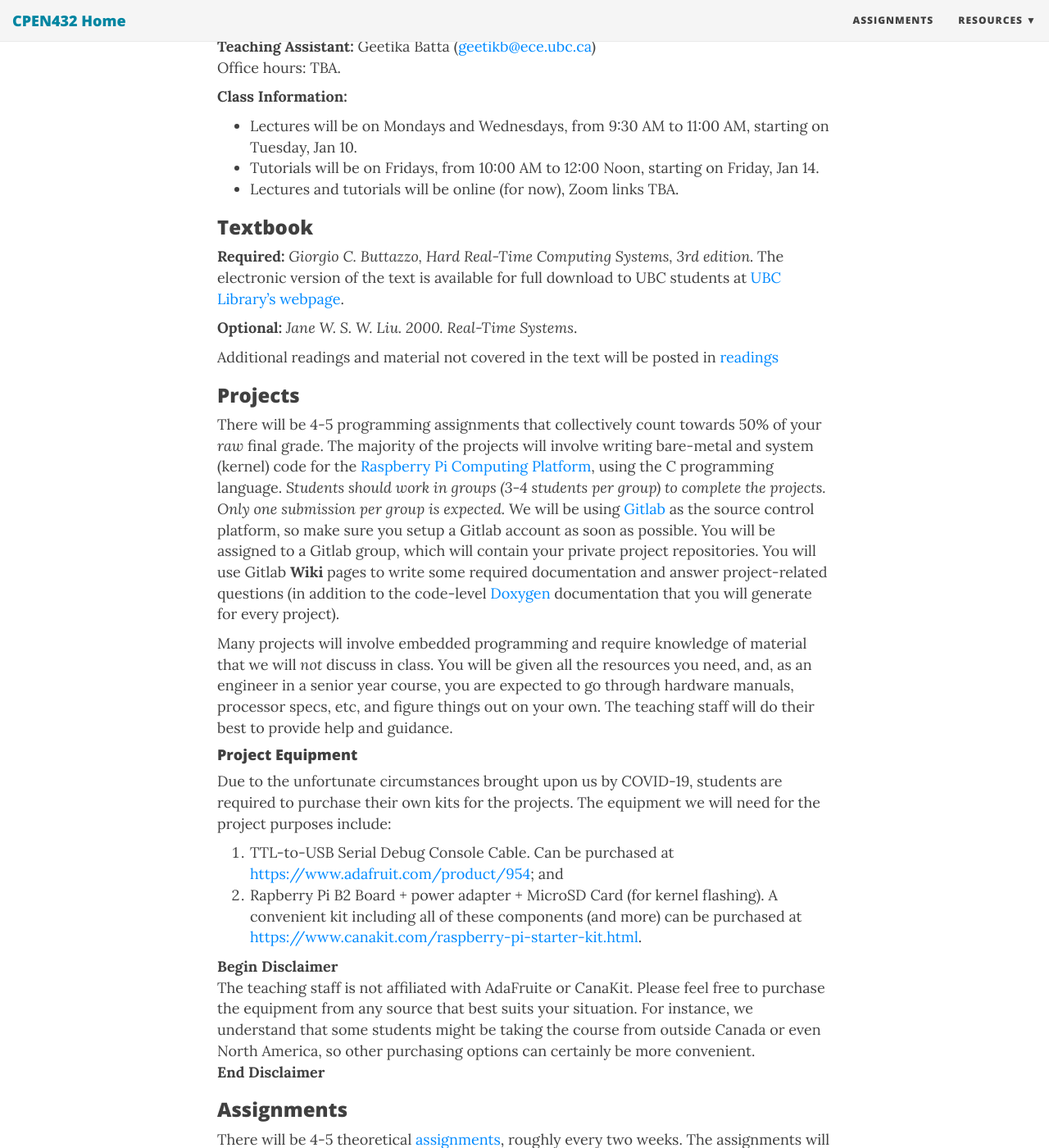
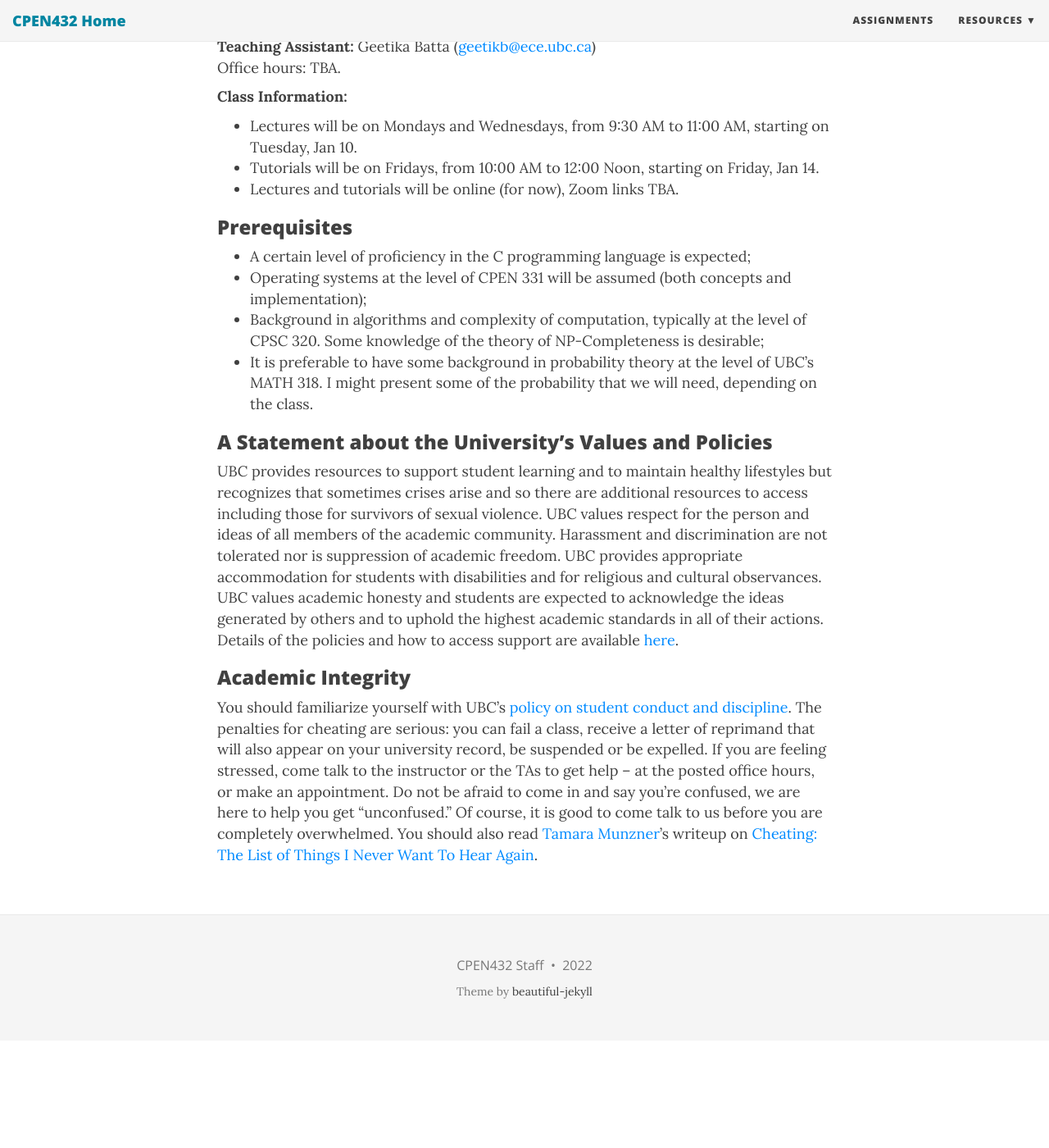
Before and after one commit to CPEN432/cpen432.github.io, a Jekyll site: the page built from index.md, in a window 1280 px wide and 1400 px high, scrolled down 586 px. Shown: the whole window at 82% size. Built offline with Jekyll 4.4.1, drawn with Linux system fonts in a browser that asks for light colours; nearby versions of some CDN libraries; after the commit the page ends 1855 px from its top, so only the background shows below that; some of the changed text lies outside the part shown.

Commit message:
Update index.md

```diff
--- a/index.md
+++ b/index.md
@@ -25,49 +25,49 @@ In this course we will be studying the theoretical underpinnings of real-time co
 <!-- on course Canvas page: <https://canvas.ubc.ca/courses/63247> -->
 
 
-### Textbook
-**Required:** *Giorgio C. Buttazzo, Hard Real-Time Computing Systems, 3rd edition.* The electronic version of the text is available for full download to UBC students at [UBC Library's webpage](http://www.library.ubc.ca).
+<!-- ### Textbook -->
+<!-- **Required:** *Giorgio C. Buttazzo, Hard Real-Time Computing Systems, 3rd edition.* The electronic version of the text is available for full download to UBC students at [UBC Library's webpage](http://www.library.ubc.ca).   -->
 
-**Optional:** _Jane W. S. W. Liu. 2000. Real-Time Systems_.
+<!-- **Optional:** _Jane W. S. W. Liu. 2000. Real-Time Systems_.   -->
 
-Additional readings and material not covered in the text will be posted in [readings](https://cpen432.github.io/readings)
+<!-- Additional readings and material not covered in the text will be posted in [readings](https://cpen432.github.io/readings) -->
 
 
-### Projects
-There will be 4-5 programming assignments that collectively count towards 50% of your _raw_ final grade. The majority of the projects will involve writing bare-metal and system (kernel) code for the [Raspberry Pi Computing Platform](https://www.raspberrypi.org/products/raspberry-pi-2-model-b/), using the C programming language. _Students should work in groups (3-4 students per group) to complete the projects. Only one submission per group is expected._ We will be using [Gitlab](https://www.gitlab.com "Gitlab") as the source control platform, so make sure you setup a Gitlab account as soon as possible. You will be assigned to a Gitlab group, which will contain your private project repositories. You will use Gitlab **Wiki** pages to write some required documentation and answer project-related questions (in addition to the code-level [Doxygen](http://www.stack.nl/~dimitri/doxygen/ "Doxygen") documentation that you will generate for every project).
+<!-- ### Projects -->
+<!-- There will be 4-5 programming assignments that collectively count towards 50% of your _raw_ final grade. The majority of the projects will involve writing bare-metal and system (kernel) code for the [Raspberry Pi Computing Platform](https://www.raspberrypi.org/products/raspberry-pi-2-model-b/), using the C programming language. _Students should work in groups (3-4 students per group) to complete the projects. Only one submission per group is expected._ We will be using [Gitlab](https://www.gitlab.com "Gitlab") as the source control platform, so make sure you setup a Gitlab account as soon as possible. You will be assigned to a Gitlab group, which will contain your private project repositories. You will use Gitlab **Wiki** pages to write some required documentation and answer project-related questions (in addition to the code-level [Doxygen](http://www.stack.nl/~dimitri/doxygen/ "Doxygen") documentation that you will generate for every project).  -->
 
-Many projects will involve embedded programming and require knowledge of material that we will *not* discuss in class. You will be given all the resources you need, and, as an engineer in a senior year course, you are expected to go through hardware manuals, processor specs, etc, and figure things out on your own. The teaching staff will do their best to provide help and guidance.
+<!-- Many projects will involve embedded programming and require knowledge of material that we will *not* discuss in class. You will be given all the resources you need, and, as an engineer in a senior year course, you are expected to go through hardware manuals, processor specs, etc, and figure things out on your own. The teaching staff will do their best to provide help and guidance.  -->
 
-#### Project Equipment
-Due to the unfortunate circumstances brought upon us by COVID-19, students are required to purchase their own kits for the projects. The equipment we will need for the project purposes include:
+<!-- #### Project Equipment -->
+<!-- Due to the unfortunate circumstances brought upon us by COVID-19, students are required to purchase their own kits for the projects. The equipment we will need for the project purposes include: -->
 
-1. TTL-to-USB Serial Debug Console Cable. Can be purchased at <https://www.adafruit.com/product/954>; and
-2. Rapberry Pi B2 Board + power adapter + MicroSD Card (for kernel flashing). A convenient kit including all of these components (and more) can be purchased at <https://www.canakit.com/raspberry-pi-starter-kit.html>.
+<!-- 1. TTL-to-USB Serial Debug Console Cable. Can be purchased at <https://www.adafruit.com/product/954>; and -->
+<!-- 2. Rapberry Pi B2 Board + power adapter + MicroSD Card (for kernel flashing). A convenient kit including all of these components (and more) can be purchased at <https://www.canakit.com/raspberry-pi-starter-kit.html>.  -->
 
-**Begin Disclaimer**
-The teaching staff is not affiliated with AdaFruite or CanaKit. Please feel free to purchase the equipment from any source that best suits your situation. For instance, we understand that some students might be taking the course from outside Canada or even North America, so other purchasing options can certainly be more convenient.
-**End Disclaimer**
+<!-- **Begin Disclaimer**   -->
+<!-- The teaching staff is not affiliated with AdaFruite or CanaKit. Please feel free to purchase the equipment from any source that best suits your situation. For instance, we understand that some students might be taking the course from outside Canada or even North America, so other purchasing options can certainly be more convenient.   -->
+<!-- **End Disclaimer**   -->
 
 
-### Assignments
-There will be 4-5 theoretical [assignments](https://cpen432.github.io/assignments/), roughly every two weeks. The assignments will count towards 30% of your _raw_ final grade. The assignments should be completed individually, and a submission per student is expected.
+<!-- ### Assignments -->
+<!-- There will be 4-5 theoretical [assignments](https://cpen432.github.io/assignments/), roughly every two weeks. The assignments will count towards 30% of your _raw_ final grade. The assignments should be completed individually, and a submission per student is expected. -->
 
 
 
-### Examinations
-There will be only a final exam (written) that counts towards 20% of your _raw_ final grade. The exam is open book. <!-- The instructor reserves the right to assign a take-home exam for partial or full credit towards the final exam. -->
-**There is _no midterm_ exam.**
+<!-- ### Examinations -->
+<!-- There will be only a final exam (written) that counts towards 20% of your _raw_ final grade. The exam is open book. <!-- The instructor reserves the right to assign a take-home exam for partial or full credit towards the final exam. -->
+<!-- **There is _no midterm_ exam.** -->
 
 
 
-### Grading Scheme
-* **Assignments:** 30%
-* **Projects   :** 50%
-* **Final exam :** 20%
+<!-- ### Grading Scheme -->
+<!-- * **Assignments:** 30% -->
+<!-- * **Projects   :** 50% -->
+<!-- * **Final exam :** 20%   -->
 
 
-### Tutorials
-You will use the tutorial time to work on the projects and ask any questions. Tutorials should serve as project checkpoints, during which we will discuss your progress. We will also use the time to present some additional material relating to embedded programming, as well as hold some problem solving sessions related to real-time system design (class material).
+<!-- ### Tutorials -->
+<!-- You will use the tutorial time to work on the projects and ask any questions. Tutorials should serve as project checkpoints, during which we will discuss your progress. We will also use the time to present some additional material relating to embedded programming, as well as hold some problem solving sessions related to real-time system design (class material). -->
 
 
 ### Prerequisites
```
